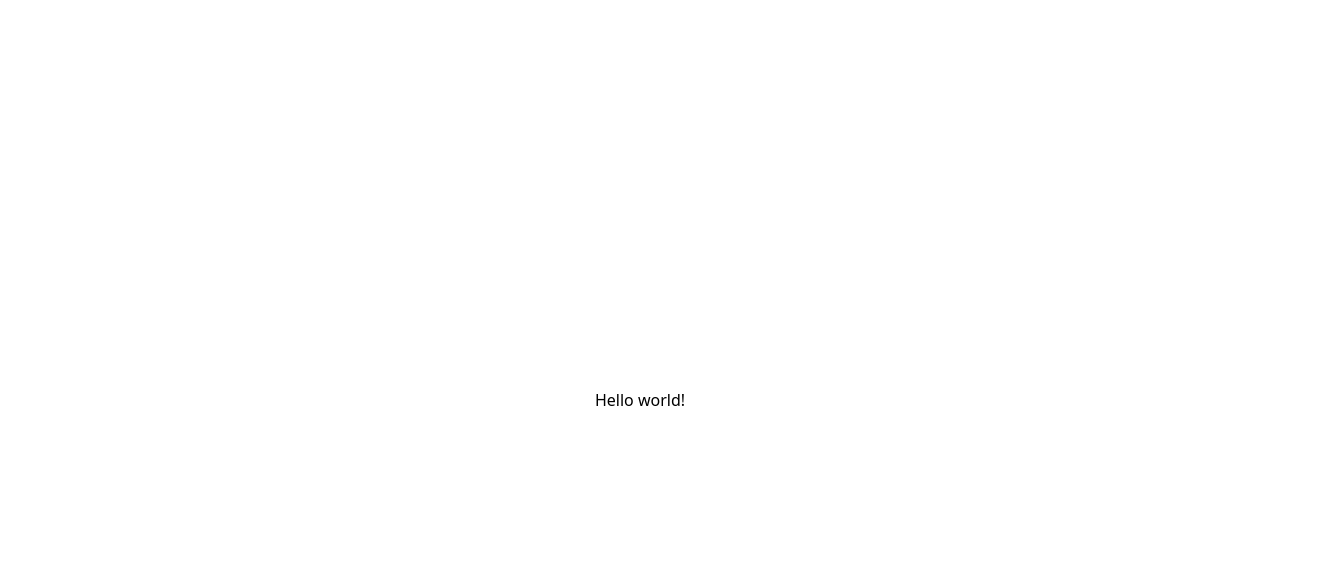
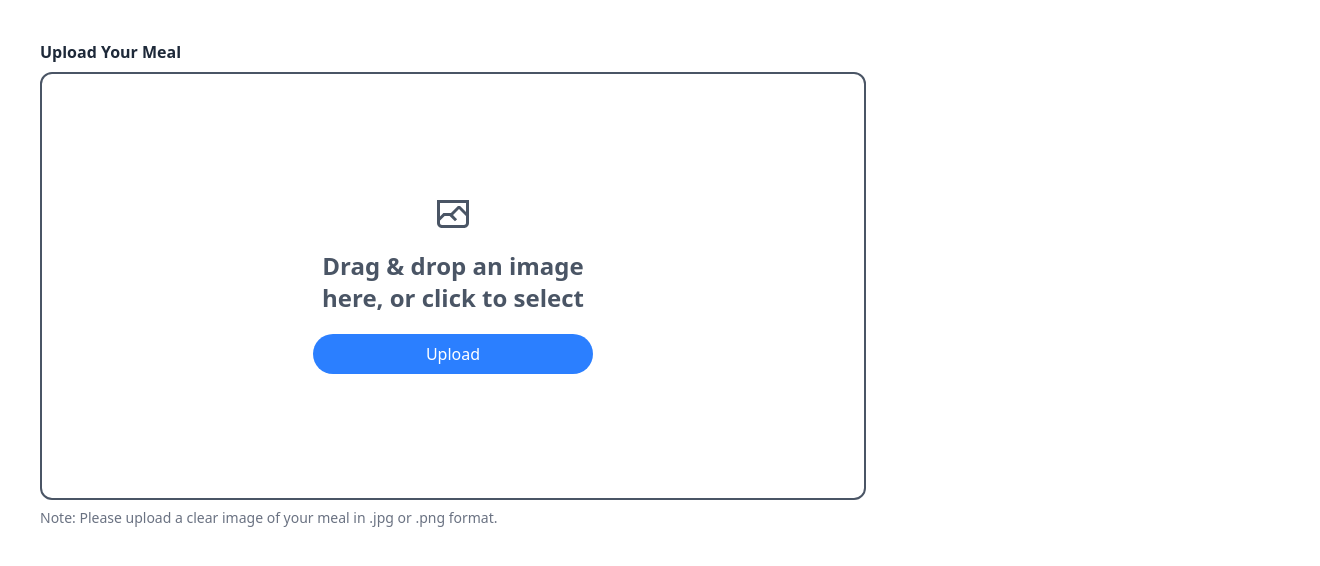
Before and after one commit to tony219y/ai-food-vision, a React (Vite) app in the folder frontend/: page / in a window 1280 px wide. Shown: the top 566 px of the page, 1320 px wide, since content can reach past the window. Built offline with nearby package versions, Linux system fonts and the light colour scheme.

Commit message:
uploadbox components demo_1

```diff
--- /dev/null
+++ b/frontend/src/components/uploadbox.tsx
@@ -0,0 +1,190 @@
+import { useRef, useState, useEffect, useCallback } from "react";
+
+const MAX_SIZE_MB = 5;
+
+export default function UploadBox() {
+    const fileInputRef = useRef<HTMLInputElement | null>(null);
+    const [dragDepth, setDragDepth] = useState(0); // fix flicker with enter/leave counter
+    const isDragging = dragDepth > 0;
+    const [preview, setPreview] = useState<string | null>(null);
+    const [file, setFile] = useState<File | null>(null);
+    const [error, setError] = useState<string | null>(null);
+
+    // Revoke preview URL to prevent memory leaks
+    useEffect(() => {
+        return () => {
+            if (preview) URL.revokeObjectURL(preview);
+        };
+    }, [preview]);
+
+    const openPicker = () => fileInputRef.current?.click();
+
+    const useFile = (f: File) => {
+        setError(null);
+        if (!f.type.startsWith("image/")) {
+            setError("Please select an image (JPEG/PNG/WebP, etc.)");
+            return;
+        }
+        if (f.size > MAX_SIZE_MB * 1024 * 1024) {
+            setError(`File exceeds ${MAX_SIZE_MB}MB`);
+            return;
+        }
+        if (preview) URL.revokeObjectURL(preview);
+        setFile(f);
+        setPreview(URL.createObjectURL(f));
+    };
+
+    const onChange = (e: React.ChangeEvent<HTMLInputElement>) => {
+        const f = e.target.files?.[0];
+        if (f) useFile(f);
+        e.currentTarget.value = ""; // allow re-selecting same file
+    };
+
+    // Drag & drop handlers (with depth counter)
+    const onDragEnter = useCallback((e: React.DragEvent) => {
+        e.preventDefault();
+        e.stopPropagation();
+        setDragDepth((d) => d + 1);
+    }, []);
+
+    const onDragOver = useCallback((e: React.DragEvent) => {
+        e.preventDefault();
+        e.stopPropagation();
+        e.dataTransfer.dropEffect = "copy";
+    }, []);
+
+    const onDragLeave = useCallback((e: React.DragEvent) => {
+        e.preventDefault();
+        e.stopPropagation();
+        setDragDepth((d) => Math.max(0, d - 1));
+    }, []);
+
+    const onDrop = useCallback((e: React.DragEvent) => {
+        e.preventDefault();
+        e.stopPropagation();
+        setDragDepth(0);
+        const f = e.dataTransfer.files?.[0];
+        if (f) useFile(f);
+    }, []);
+
+    // Keyboard activation
+    const onKeyDown = (e: React.KeyboardEvent<HTMLDivElement>) => {
+        if (e.key === "Enter" || e.key === " ") {
+            e.preventDefault();
+            openPicker();
+        }
+    };
+
+    return (
+        <div>
+            <h2 className="mb-2 text-base font-semibold text-gray-800">Upload Your Meal</h2>
+
+            <div
+                role="button"
+                tabIndex={0}
+                aria-label="Upload an image by drag & drop or click"
+                aria-describedby="upload-help"
+                onClick={openPicker}
+                onKeyDown={onKeyDown}
+                onDragEnter={onDragEnter}
+                onDragOver={onDragOver}
+                onDragLeave={onDragLeave}
+                onDrop={onDrop}
+                className={[
+                    "relative w-[826px] h-[428px] rounded-xl flex flex-col justify-center items-center",
+                    "border-2 transition",
+                    isDragging ? "border-blue-400 bg-gray-200" : "border-gray-600 bg-white",
+                    "focus:outline-none focus:ring-4 focus:ring-blue-300/70"
+                ].join(" ")}
+            >
+                {/* Base message (keeps layout stable). Hide visually while dragging. */}
+                <div className={`w-[280px] select-none ${isDragging ? "invisible" : ""}`}>
+                    <div className="flex flex-col items-center justify-center gap-2 text-gray-600 font-bold text-2xl text-center">
+                        <svg
+                            data-testid="geist-icon"
+                            width={32}
+                            height={32}
+                            viewBox="0 0 16 16"
+                            strokeLinejoin="round"
+                            style={{ color: "currentColor" }}
+                            aria-hidden="true"
+                            className="mb-3"
+                        >
+                            <path
+                                fillRule="evenodd"
+                                clipRule="evenodd"
+                                d="M14.5 2.5H1.5V9.18933L2.96966 7.71967L3.18933 7.5H3.49999H6.63001H6.93933L6.96966 7.46967L10.4697 3.96967L11.5303 3.96967L14.5 6.93934V2.5ZM8.00066 8.55999L9.53034 10.0897L10.0607 10.62L9.00001 11.6807L8.46968 11.1503L6.31935 9H3.81065L1.53032 11.2803L1.5 11.3106V12.5C1.5 13.0523 1.94772 13.5 2.5 13.5H13.5C14.0523 13.5 14.5 13.0523 14.5 12.5V9.06066L11 5.56066L8.03032 8.53033L8.00066 8.55999ZM4.05312e-06 10.8107V12.5C4.05312e-06 13.8807 1.11929 15 2.5 15H13.5C14.8807 15 16 13.8807 16 12.5V9.56066L16.5607 9L16.0303 8.46967L16 8.43934V2.5V1H14.5H1.5H4.05312e-06V2.5V10.6893L-0.0606689 10.75L4.05312e-06 10.8107Z"
+                                fill="currentColor"
+                            />
+                        </svg>
+                        <span>Drag &amp; drop an image here, or click to select</span>
+                    </div>
+                </div>
+
+                {/* Button (reserve space with invisible while dragging) */}
+                <div className={`flex justify-center mt-5 w-[280px] ${isDragging ? "invisible" : ""}`}>
+                    <button
+                        type="button"
+                        onClick={(e) => { e.stopPropagation(); openPicker(); }}
+                        className="w-full bg-blue-500 text-white px-4 py-2 rounded-full hover:bg-blue-600 cursor-pointer"
+                    >
+                        Upload
+                    </button>
+                </div>
+
+                {/* Errors (if any) */}
+                {error && <p className="mt-3 text-sm text-red-600">{error}</p>}
+
+                {/* Preview */}
+                {preview && (
+                    <img
+                        src={preview}
+                        alt={file?.name || "Selected image preview"}
+                        className="mt-4 max-h-40 rounded-lg shadow pointer-events-none"
+                    />
+                )}
+
+                {/* Hidden file input */}
+                <input
+                    type="file"
+                    accept="image/*"
+                    ref={fileInputRef}
+                    onChange={onChange}
+                    className="hidden"
+                    aria-hidden="true"
+                />
+
+                {/* Drag overlay: centered text + highlight ring without blocking drops */}
+                {isDragging && (
+                    <div className="pointer-events-none absolute inset-0 rounded-xl ring-4 ring-blue-300/70 flex items-center justify-center">
+                        <div className="flex flex-col items-center gap-2 text-gray-700 font-bold text-2xl text-center">
+                            <svg
+                                data-testid="geist-icon"
+                                width={32}
+                                height={32}
+                                viewBox="0 0 16 16"
+                                strokeLinejoin="round"
+                                style={{ color: "currentColor" }}
+                                aria-hidden="true"
+                                className="mb-3"
+                            >
+                                <path
+                                    fillRule="evenodd"
+                                    clipRule="evenodd"
+                                    d="M14.5 6.5V13.5C14.5 14.8807 13.3807 16 12 16H4C2.61929 16 1.5 14.8807 1.5 13.5V1.5V0H3H8H9.08579C9.351 0 9.60536 0.105357 9.79289 0.292893L14.2071 4.70711C14.3946 4.89464 14.5 5.149 14.5 5.41421V6.5ZM13 6.5V13.5C13 14.0523 12.5523 14.5 12 14.5H4C3.44772 14.5 3 14.0523 3 13.5V1.5H8V5V6.5H9.5H13ZM9.5 2.12132V5H12.3787L9.5 2.12132Z"
+                                    fill="currentColor"
+                                />
+                            </svg>
+
+                            <span>Drop your image here</span>
+                        </div>
+                    </div>
+                )}
+            </div>
+
+            <p id="upload-help" className="mt-2 text-sm text-gray-500">
+                Note: Please upload a clear image of your meal in .jpg or .png format.
+            </p>
+        </div>
+    );
+}
--- a/frontend/src/pages/Landing.tsx
+++ b/frontend/src/pages/Landing.tsx
@@ -1,7 +1,8 @@
+import Uploadbox from "../components/uploadbox";
 const Landing = () => {
   return (
-    <div className="flex w-full h-screen justify-center items-center">
-      Hello world!
+    <div className="flex w-full h-screen mt-10 ml-10">
+      <Uploadbox />
     </div>
   );
 };
```
